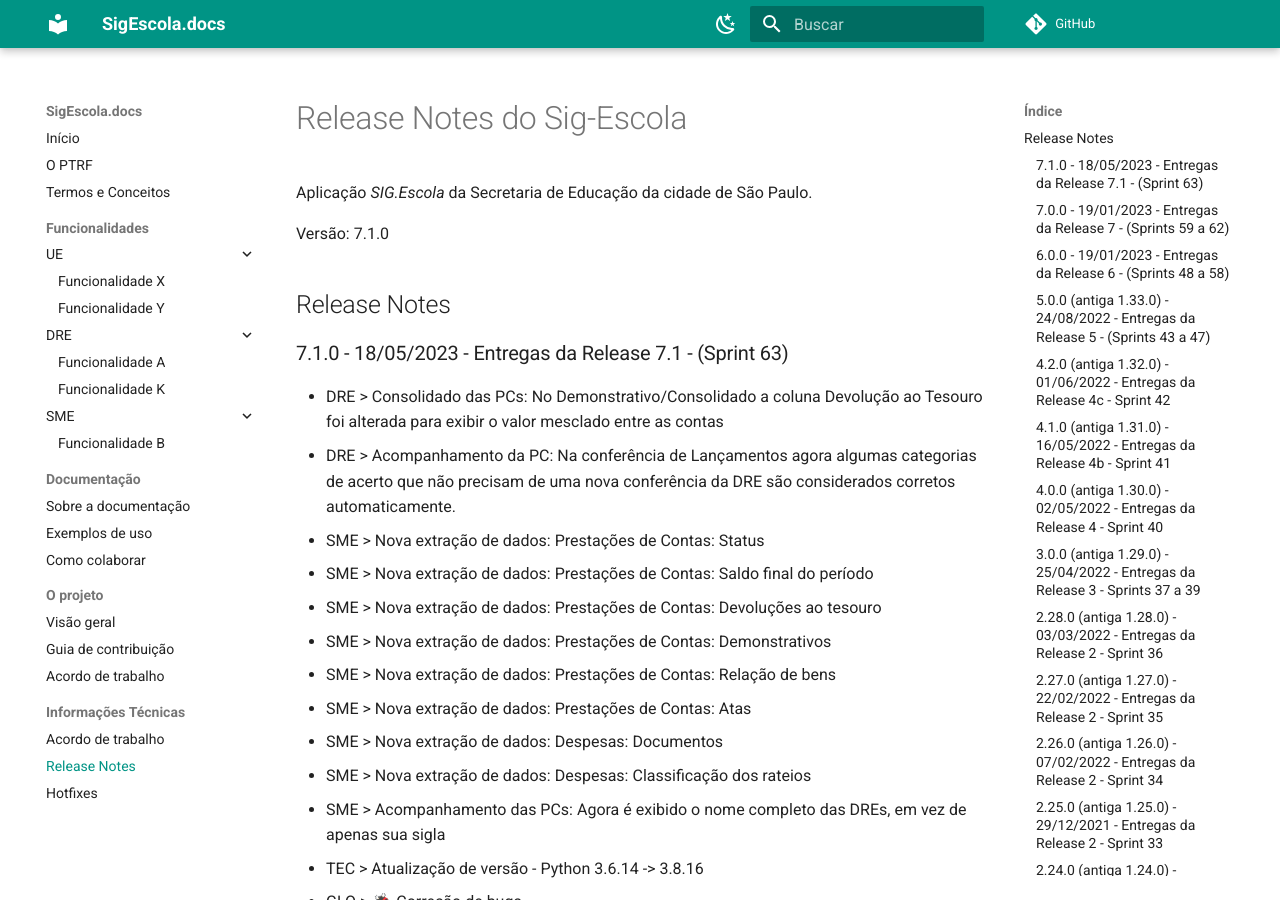
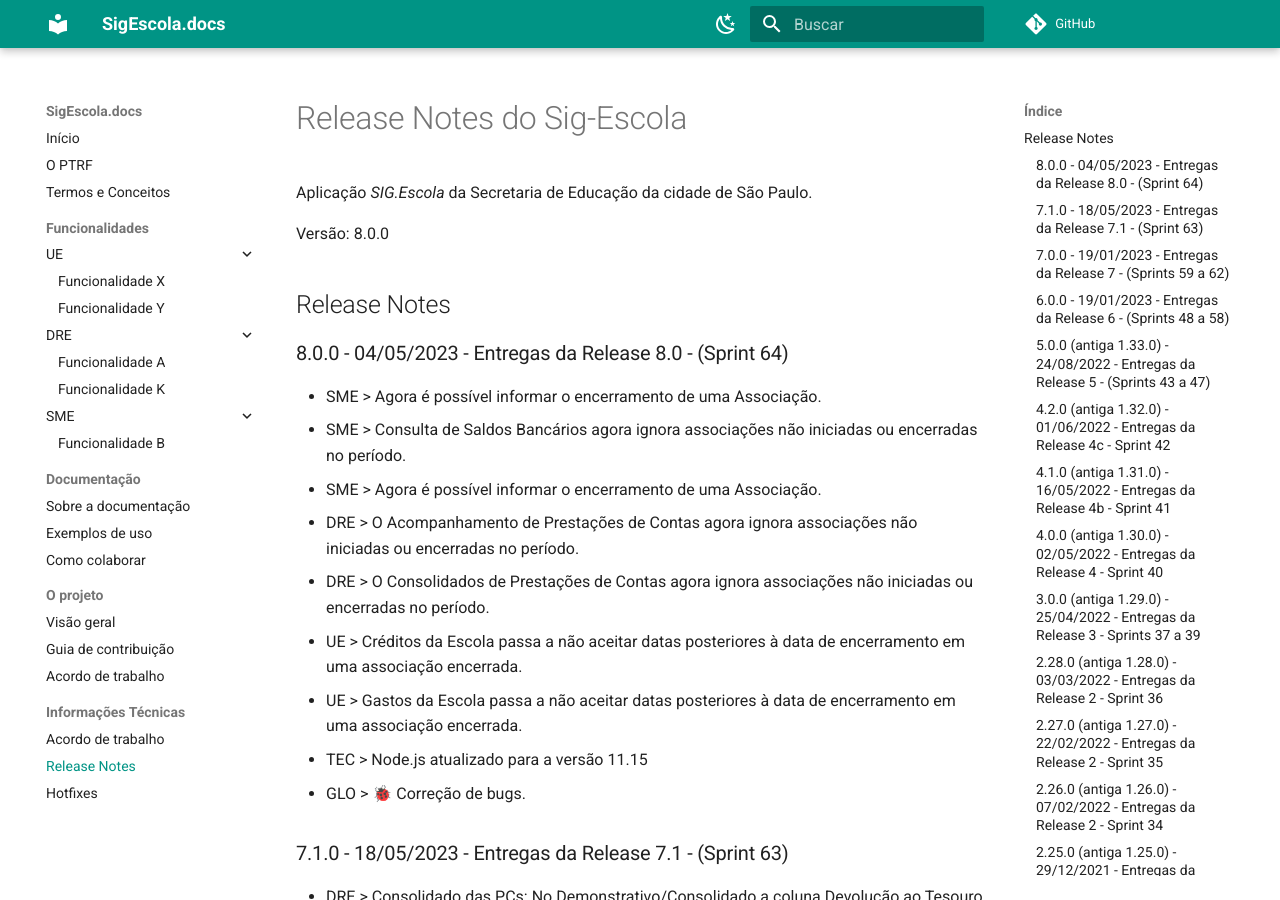
Before and after one commit to prefeiturasp/SME-PTRF-Docs, an MkDocs documentation site: the page built from docs/projeto/release_notes.md, in a window 1280 px wide and 900 px high. Built offline with MkDocs 1.6.1 and Material for MkDocs 9.7.7, drawn with Linux system fonts in a browser that asks for light colours; comment, search, counter and statistics services are not loaded; some of the changed text lies outside the part shown.

Commit message:
Doc (8.0.0): Atualiza release notes -  Sprint 64
Entregas da Release 8.0 - (Sprint 64)

```diff
--- a/docs/projeto/release_notes.md
+++ b/docs/projeto/release_notes.md
@@ -2,9 +2,21 @@
 
 Aplicação *SIG.Escola* da Secretaria de Educação da cidade de São Paulo.
 
-Versão: 7.1.0
+Versão: 8.0.0
 
 ## Release Notes
+
+### 8.0.0 - 04/05/2023 - Entregas da Release 8.0 - (Sprint 64)
+* SME > Agora é possível informar o encerramento de uma Associação.
+* SME > Consulta de Saldos Bancários agora ignora associações não iniciadas ou encerradas no período.
+* SME > Agora é possível informar o encerramento de uma Associação.
+* DRE > O Acompanhamento de Prestações de Contas agora ignora associações não iniciadas ou encerradas no período.
+* DRE > O Consolidados de Prestações de Contas agora ignora associações não iniciadas ou encerradas no período.
+* UE  > Créditos da Escola passa a não aceitar datas posteriores à data de encerramento em uma associação encerrada.
+* UE  > Gastos da Escola passa a não aceitar datas posteriores à data de encerramento em uma associação encerrada.
+* TEC > Node.js atualizado para a versão 11.15
+* GLO > 🐞 Correção de bugs.
+
 
 ### 7.1.0 - 18/05/2023 - Entregas da Release 7.1 - (Sprint 63)
 * DRE > Consolidado das PCs: No Demonstrativo/Consolidado a coluna Devolução ao Tesouro foi alterada para exibir o valor mesclado entre as contas
```
